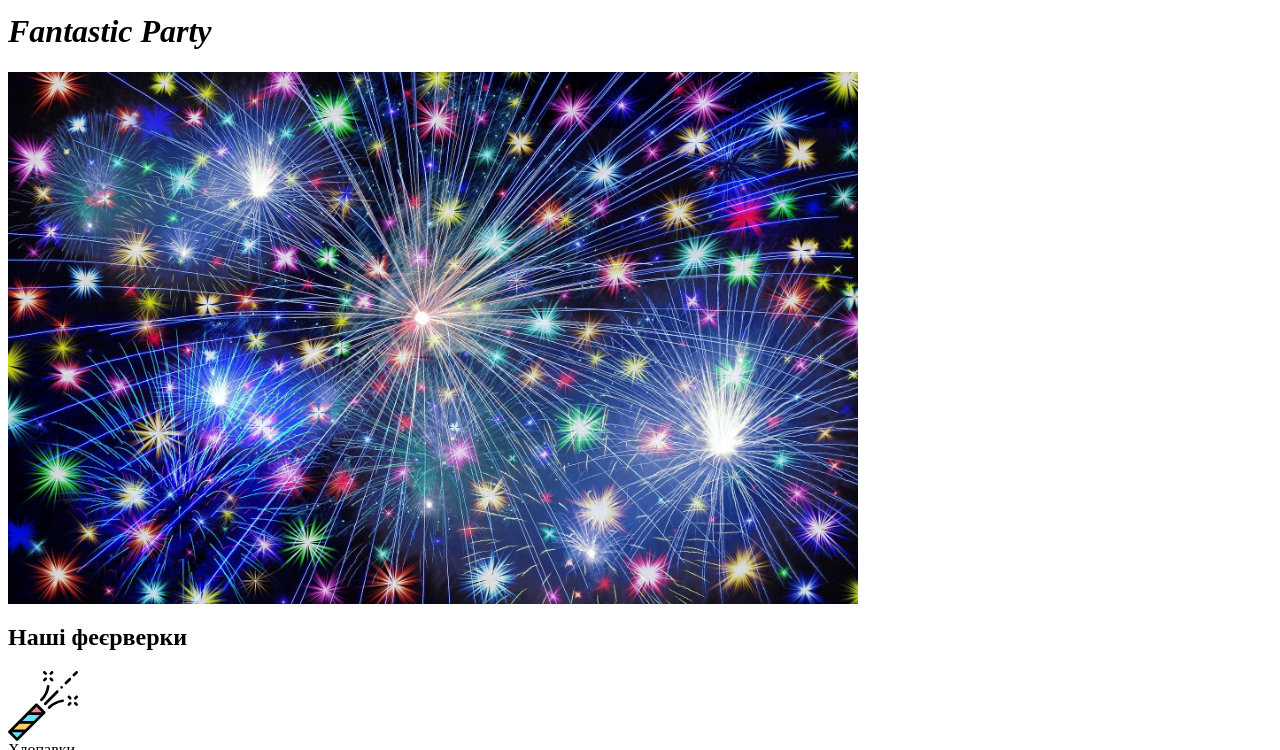
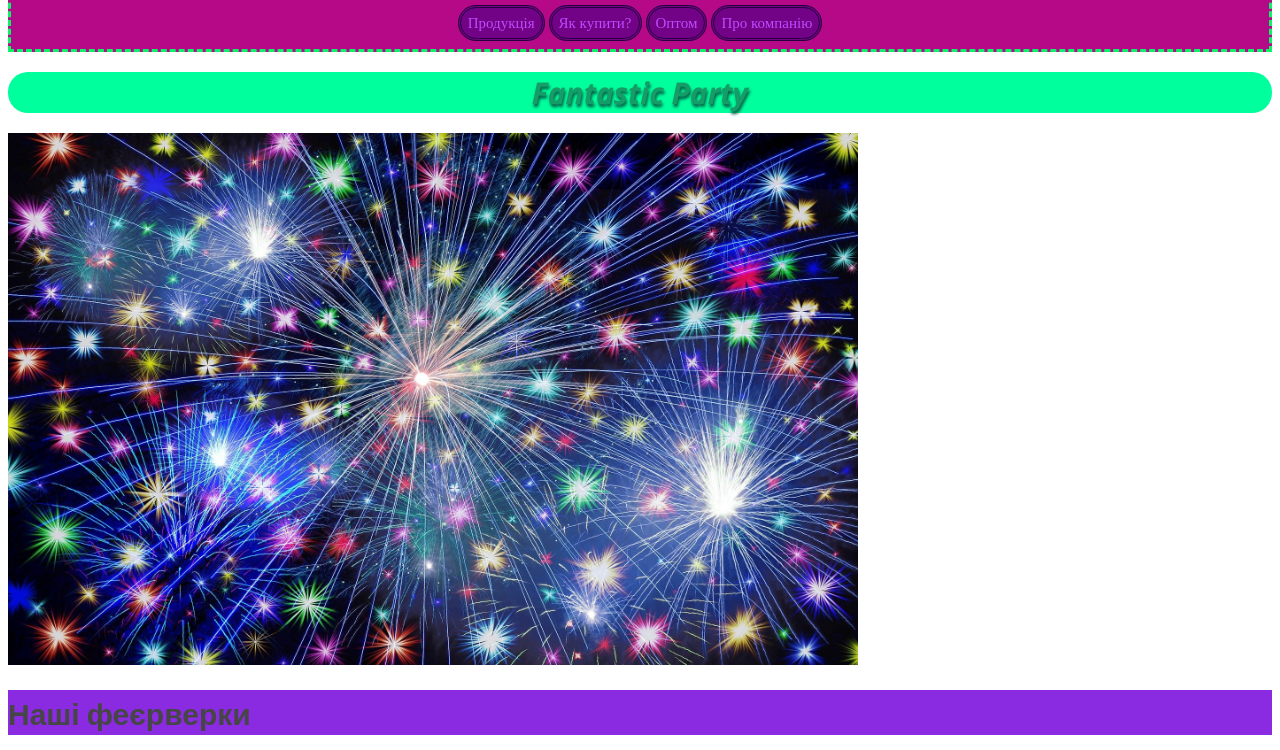
Before and after one commit to VikaKhaustova/Kuzmenko_module2, a plain HTML site: page index.html in a window 1280 px wide. Shown: the part 114-864 px from the top of the page. Drawn offline with Linux system fonts and the light colour scheme.

Commit message:
Update index.html

```diff
--- a/index.html
+++ b/index.html
@@ -1,4 +1,8 @@
 <html>
+    <head>
+        <title>Проєкт Іллі</title>
+        <link rel="stylesheet" href="style.css">
+    </head>
     <body>
         <header>
             <img id ="logo" src="folder/1.svg" height="40px"/>
```
